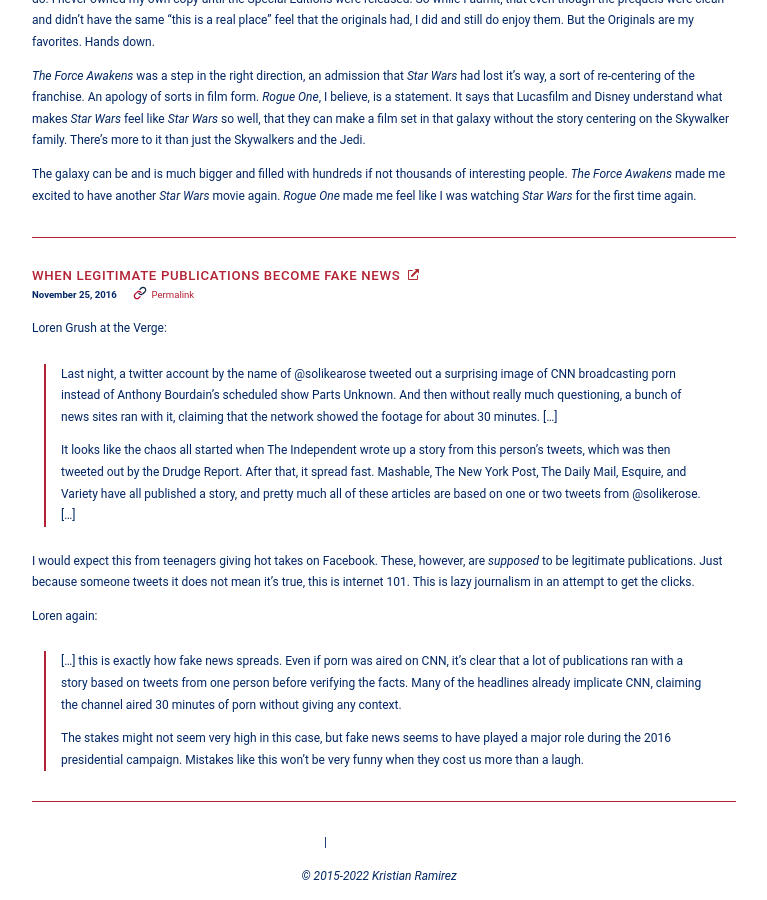
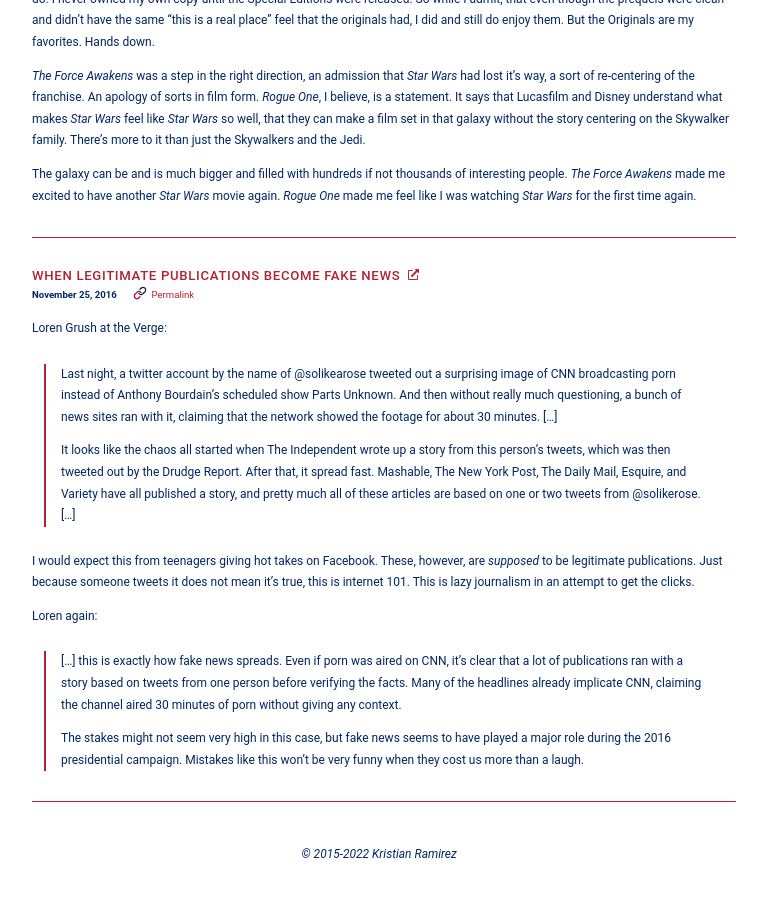
Before and after one commit to dragonamiKB/github.io, a Jekyll site: the page built from index.html, in a window 1280 px wide and 900 px high, scrolled down 6862 px. Shown: the whole window, without its empty margins (256-1023 px from the left). Built offline with Jekyll 4.4.1, drawn with Linux system fonts in a browser that asks for light colours; the list of posts is cut into pages by our own code; after the commit the page ends 7740 px from its top, so only the background shows below that.

Commit message:
Update index.html

```diff
--- a/index.html
+++ b/index.html
@@ -47,9 +47,12 @@
     <a href="{{ paginator.previous_page_path }}" class="previous">
       Previous
     </a>
+  {%- endif -%}
+
+  {%- if paginator.previous_page and paginator.next_page -%}
     <div>|</div>
   {%- endif -%}
-  <div>|</div>
+
   {%- if paginator.next_page -%}
     <a href="{{ paginator.next_page_path }}" class="next">Next</a>
   {%- endif -%}
```
